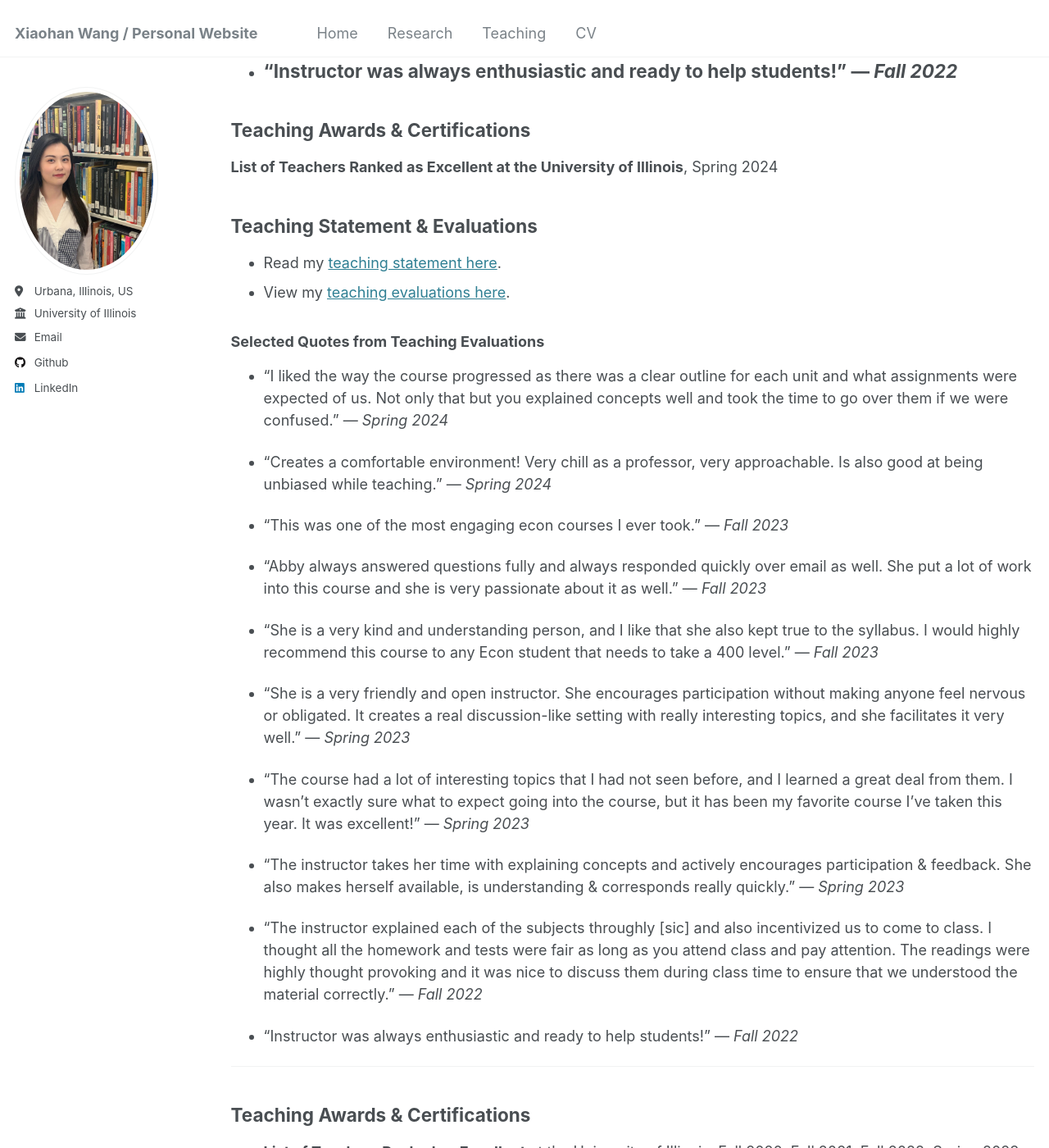
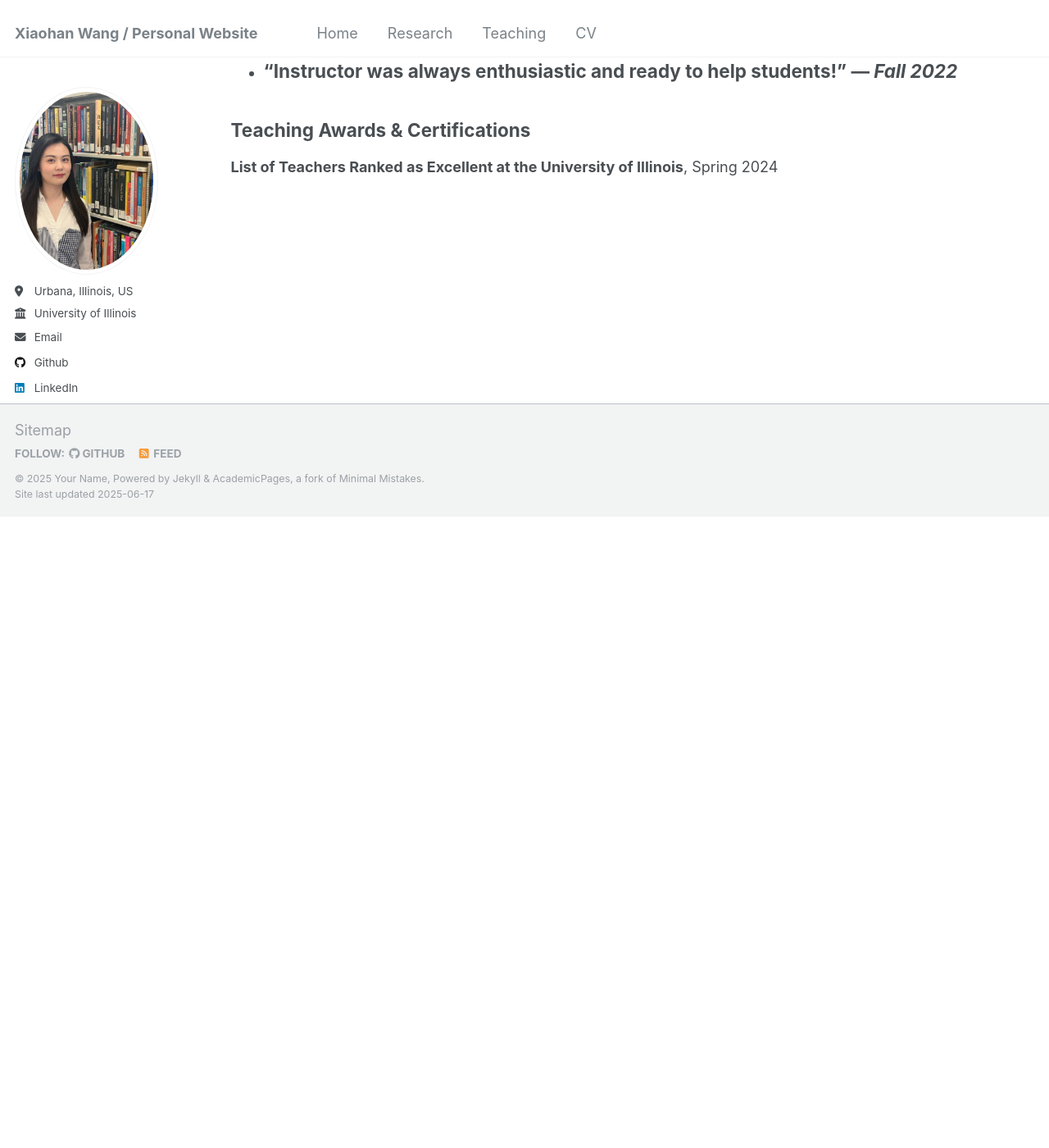
Before and after one commit to xiaohanwang1997/xiaohanwang1997.github.io, a Jekyll site: the page built from _teaching/2014-spring-teaching-1.md, in a window 1280 px wide and 1400 px high, scrolled down 1700 px. Shown: the whole window at 82% size. Built offline with Jekyll 4.4.1, drawn with Linux system fonts in a browser that asks for light colours; after the commit the page ends 2330 px from its top, so only the background shows below that; some of the changed text lies outside the part shown.

Commit message:
Update 2014-spring-teaching-1.md

```diff
--- a/_teaching/2014-spring-teaching-1.md
+++ b/_teaching/2014-spring-teaching-1.md
@@ -12,13 +12,13 @@ redirect_from:
 - **Teaching Assistant**: Fall 2023, Spring 2024, Fall 2024, Spring 2025
 
 ### ECON 436: *Economics of Coordination*, ECON 440: *Labor Economics*, ECON: 480 *Ind Comp & Monopoly*
-- **Teaching Assistant**:Spring 2023
+- **Teaching Assistant**: Spring 2023
 
 ### STAT 202: *Economic Statistics*
-- **Teaching Assistant**:Fall 2022
+- **Teaching Assistant**: Fall 2022
 
 ### ECON 303: *Inter Macro Theory*
-- **Teaching Assistant**:Fall 2021, Spring 2022
+- **Teaching Assistant**: Fall 2021, Spring 2022
 
 ### iMBA program, *Gies College of Business*
 - **Course Assistant**: 2020, Summer 2020, Fall 2020, Spring 2021, Summer 2021
@@ -53,54 +53,3 @@ redirect_from:
 
 ## Teaching Awards & Certifications
 **List of Teachers Ranked as Excellent at the University of Illinois**, Spring 2024
-
-
-
-
-
-
-
-
-
-
-
-
-
-## Teaching Statement & Evaluations
-
-- Read my [teaching statement here](link-to-statement).
-- View my [teaching evaluations here](link-to-evaluations).
-
-### Selected Quotes from Teaching Evaluations
-
-- "I liked the way the course progressed as there was a clear outline for each unit and what assignments were expected of us. Not only that but you explained concepts well and took the time to go over them if we were confused." — *Spring 2024*
-
-- "Creates a comfortable environment! Very chill as a professor, very approachable. Is also good at being unbiased while teaching." — *Spring 2024*
-
-- "This was one of the most engaging econ courses I ever took." — *Fall 2023*
-
-- "Abby always answered questions fully and always responded quickly over email as well. She put a lot of work into this course and she is very passionate about it as well." — *Fall 2023*
-
-- "She is a very kind and understanding person, and I like that she also kept true to the syllabus. I would highly recommend this course to any Econ student that needs to take a 400 level." — *Fall 2023*
-
-- "She is a very friendly and open instructor. She encourages participation without making anyone feel nervous or obligated. It creates a real discussion-like setting with really interesting topics, and she facilitates it very well." — *Spring 2023*
-
-- "The course had a lot of interesting topics that I had not seen before, and I learned a great deal from them. I wasn't exactly sure what to expect going into the course, but it has been my favorite course I've taken this year. It was excellent!" — *Spring 2023*
-
-- "The instructor takes her time with explaining concepts and actively encourages participation & feedback. She also makes herself available, is understanding & corresponds really quickly." — *Spring 2023*
-
-- "The instructor explained each of the subjects throughly [sic] and also incentivized us to come to class. I thought all the homework and tests were fair as long as you attend class and pay attention. The readings were highly thought provoking and it was nice to discuss them during class time to ensure that we understood the material correctly." — *Fall 2022*
-
-- "Instructor was always enthusiastic and ready to help students!" — *Fall 2022*
-
----
-
-## Teaching Awards & Certifications
-
-- **List of Teachers Ranked as Excellent** at the University of Illinois: Fall 2020, Fall 2021, Fall 2022, Spring 2023, Fall 2023, Spring 2024
-
-- **Department of Economics Undergraduate Teaching Fellowship**, University of Illinois, May 2023
-
-- **Graduate Teacher Certificate** from the Center for Innovation in Teaching and Learning, University of Illinois, May 2023
-
-- **Graduate College Mentoring Certificate**, University of Illinois, May 2024
```
